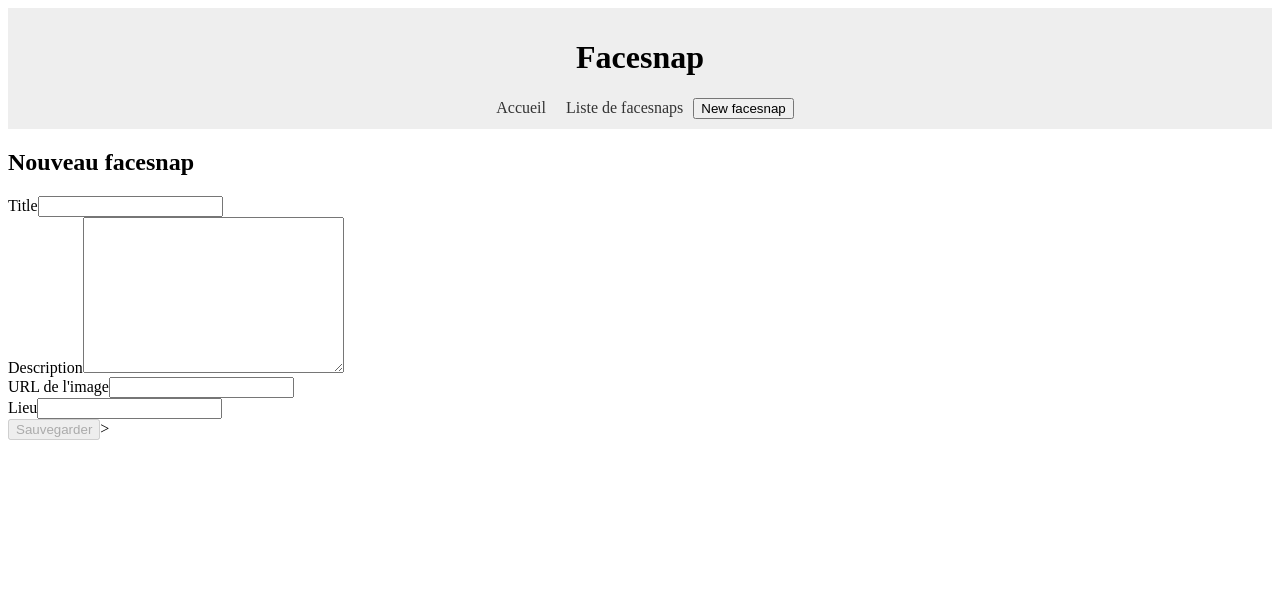
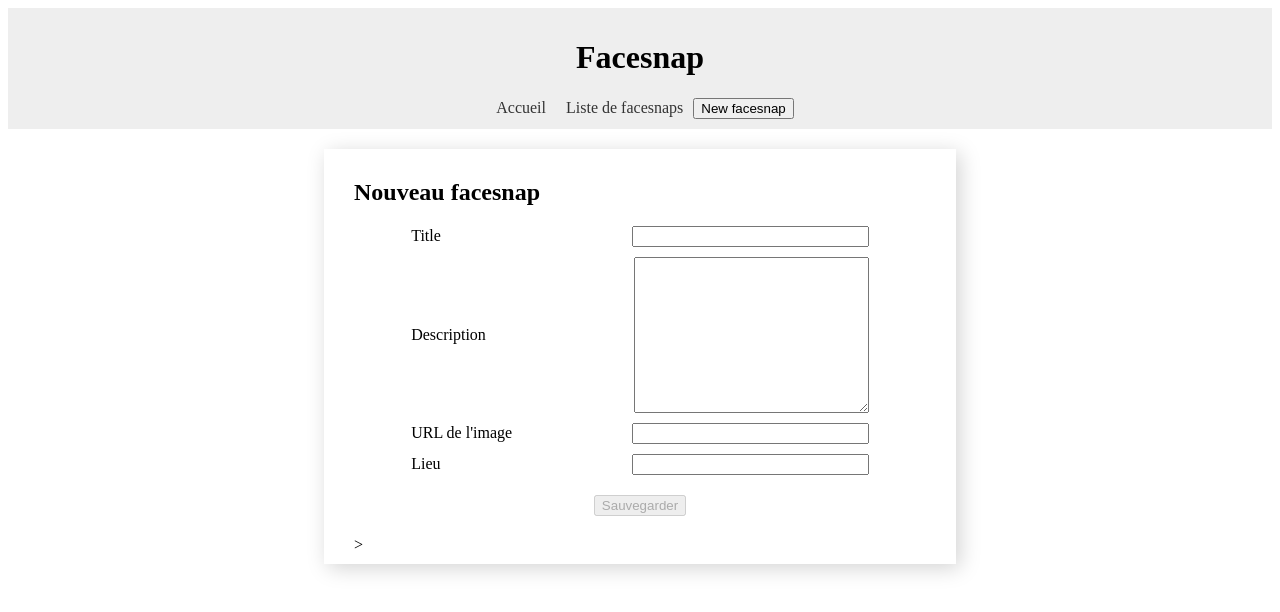
Before and after one commit to adrienjacob1/my-app, an Angular app: page /create in a window 1280 px wide. Shown: the top 612 px of the page. Built offline with nearby package versions, Linux system fonts and the light colour scheme.

Commit message:
Commit observables, saveNewFaceSnap, template Form, reactiveForm

```diff
--- a/src/app/new-face-snap/new-face-snap.component.html
+++ b/src/app/new-face-snap/new-face-snap.component.html
@@ -26,3 +26,11 @@
         </div>
     </form>
 </div>
+
+<div class="face-snap-card" *ngIf="faceSnapPreview$ | async as faceSnap">
+    <h2>{{faceSnap.title | uppercase}}</h2>
+    <p>Mis en Ligne {{faceSnap.createDate | date: "à HH:mm, le dd/MM/yyyy"}}</p>
+    <img [src]="faceSnap.imageUrl" [alt]="faceSnap.title">
+    <p>{{faceSnap.description}}</p>
+    <p>Photo prise à {{faceSnap.location}}</p>
+</div>
--- a/src/app/new-face-snap/new-face-snap.component.scss
+++ b/src/app/new-face-snap/new-face-snap.component.scss
@@ -0,0 +1,41 @@
+.form-card, .face-snap-card {
+    box-sizing: border-box;
+    width: 50%;
+    margin: 20px auto;
+    padding: 10px 30px;
+    box-shadow: lightgray 4px 4px 20px;
+  }
+
+  .face-snap-card {
+    img {
+      width: 100%;
+    }
+    h2 {
+      margin-bottom: 0;
+    }
+    p {
+      font-weight: 300;
+      font-size: 16px;
+    }
+  }
+
+    .form-group {
+      margin: 10px auto;
+      width: 80%;
+      display: flex;
+      align-items: center;
+      justify-content: space-between;
+    }
+
+    input, textarea {
+      width: 50%;
+    }
+
+    .action-buttons {
+      width: 100%;
+    }
+
+    button {
+      display: block;
+      margin: 20px auto;
+    }
--- a/src/app/new-face-snap/new-face-snap.component.ts
+++ b/src/app/new-face-snap/new-face-snap.component.ts
@@ -1,7 +1,9 @@
 import { Component, OnInit } from '@angular/core';
 import { FormGroup, FormBuilder, Validators } from '@angular/forms';
+import { Observable, map} from 'rxjs';
 import { FaceSnapsService } from '../services/face-snaps.service';
 import { Router } from '@angular/router';
+import { FaceSnap } from '../models/face-snap.model';
 
 @Component({
   selector: 'app-new-face-snap',
@@ -12,6 +14,7 @@ export class NewFaceSnapComponent implements OnInit{
 
     snapForm!: FormGroup;
     //urlRegex!: RegExp;
+    faceSnapPreview$!: Observable<FaceSnap>
 
 
     constructor(private formBuilder: FormBuilder,
@@ -24,9 +27,19 @@ export class NewFaceSnapComponent implements OnInit{
         description: [null, [Validators.required]],
         imageUrl: [null, [Validators.required, /*Validators.pattern(this.urlRegex)*/]],
         location: [null]
+      }, {
+        updateOn: "blur"
       } );
 
       //this.urlRegex = /^(?:(?:https?|ftp):\/\/)(?:\S+(?::\S*)?@)?(?:(?!10(?:\.\d{1,3}){3})(?!127(?:\.\d{1,3}){3})(?!169\.254(?:\.\d{1,3}){2})(?!192\.168(?:\.\d{1,3}){2})(?!172\.(?:1[6-9]|2\d|3[0-1])(?:\.\d{1,3}){2})(?:[1-9]\d?|1\d\d|2[01]\d|22[0-3])(?:\.(?:1?\d{1,2}|2[0-4]\d|25[0-5])){2}(?:\.(?:[1-9]\d?|1\d\d|2[0-4]\d|25[0-4]))|(?:(?:[a-z\u00a1-\uffff0-9]+-?)*[a-z\u00a1-\uffff0-9]+)(?:\.(?:[a-z\u00a1-\uffff0-9]+-?)*[a-z\u00a1-\uffff0-9]+)*(?:\.(?:[a-z\u00a1-\uffff]{2,})))(?::\d{2,5})?(?:\/[^\s]*)?$/i;
+
+      this.faceSnapPreview$ = this.snapForm.valueChanges.pipe(map(formValue => ({
+        ...formValue,
+        createDate: new Date(),
+        snaps: 0,
+        id:0
+      }))
+      );
     }
 
     onSubmitForm() {
```
